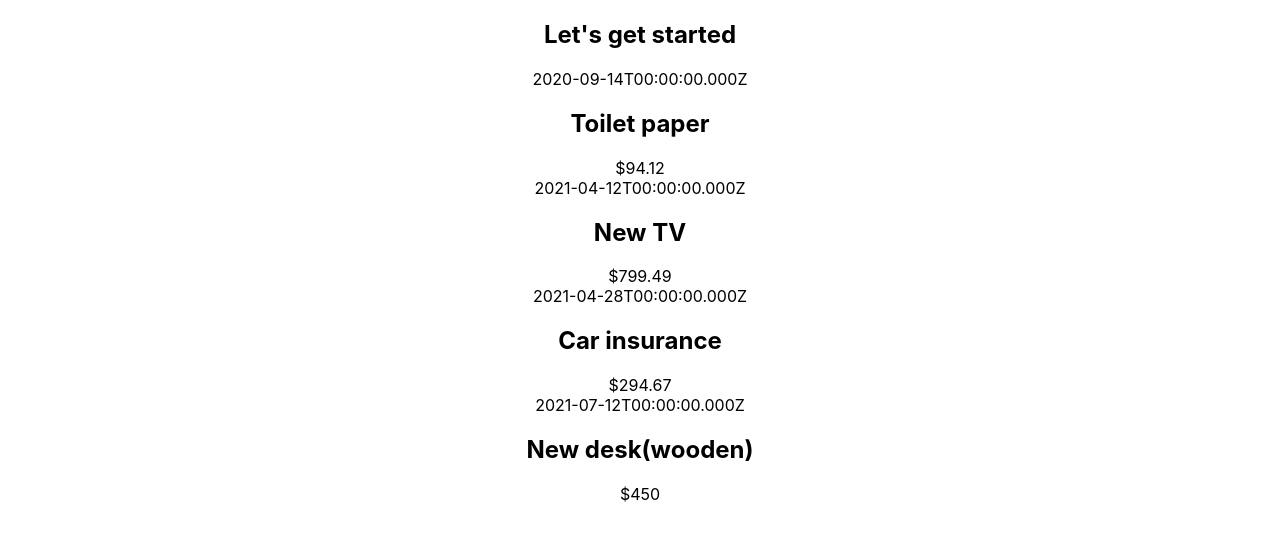
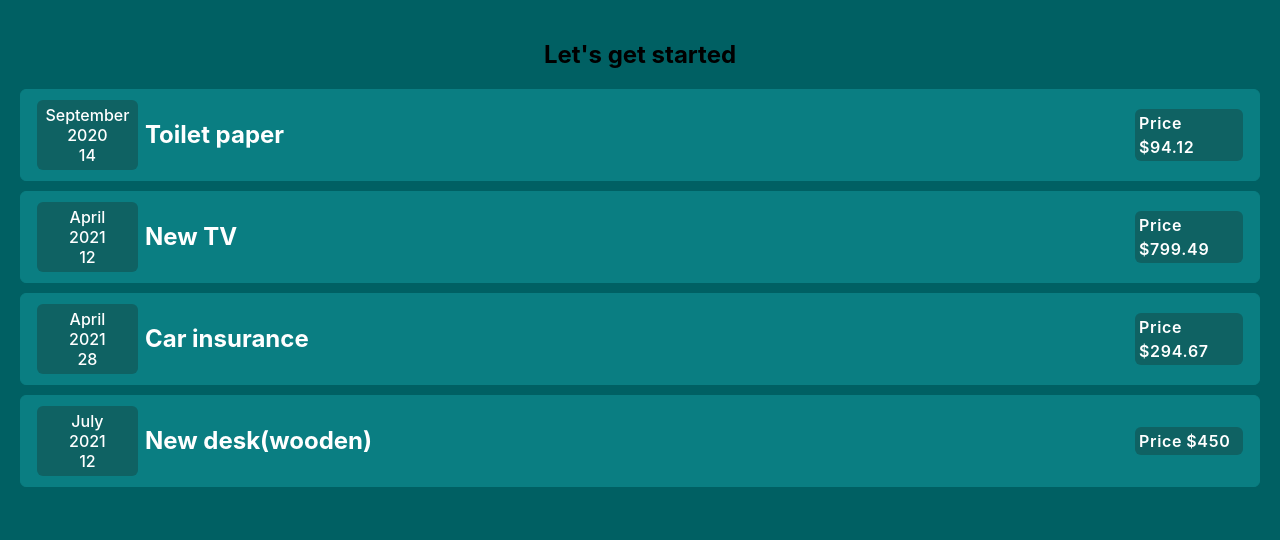
Before and after one commit to harshrajhrj/react-grasp, a JavaScript app: page / in a window 1280 px wide. Shown: the top 540 px of the page. Built offline with nearby package versions, Linux system fonts and the light colour scheme; the HTML template or start-up script is replaced by a standard one.

Commit message:
--stage 2, completed adding expense card

```diff
--- a/src/App.css
+++ b/src/App.css
@@ -1,3 +1,7 @@
+html {
+  background: #006063;
+}
+
 .App {
   text-align: center;
 }
--- a/src/App.js
+++ b/src/App.js
@@ -1,5 +1,6 @@
 import './App.css';
-import ExpenseItem from './components/ExpenseItem';
+import "./components/Expense.css"
+import Expenses from './components/Expenses';
 
 function App() {
 
@@ -29,15 +30,14 @@ function App() {
       amount: 450
     },
   ]
+
   return (
-    <div className="App">
-      <h2>Let's get started</h2>
-      {
-        expense_items.map((item) => (
-          <ExpenseItem key={item.id} date={item.date} title={item.title} amount={item.amount} />
-        ))
-      }
-    </div>
+    <>
+      <div className="App">
+        <h2>Let's get started</h2>
+        <Expenses expenses={expense_items} />
+      </div>
+    </>
   );
 }
 
--- /dev/null
+++ b/src/components/Card.js
@@ -0,0 +1,10 @@
+function Card(props) {
+    const className = 'card ' + props.className;
+    return (
+        <div className={className}>
+            {props.children}
+        </div>
+    )
+}
+
+export default Card
--- /dev/null
+++ b/src/components/Expense.css
@@ -0,0 +1,66 @@
+.App {
+  padding: 10px;
+  margin: 10px;
+}
+.App .expense-body {
+  display: flex;
+  flex-direction: column;
+  gap: 10px;
+}
+.App .expense-body .expense-item {
+  display: flex;
+  align-items: center;
+  padding: 0.375rem 0.75rem 0.375rem 0.75rem;
+  border: 1px solid #0a7e82;
+  border-radius: 0.375rem;
+  background: #0a7e82;
+  color: #fff;
+  cursor: pointer;
+  transition: all 0.1s ease-in-out;
+}
+.App .expense-body .expense-item:hover {
+  box-shadow: 0 14px 28px rgba(0, 0, 0, 0.25), 0 10px 10px #fff;
+  border-color: #fff;
+  background: #fff;
+  color: #0f6263;
+  transform: scale(1.02);
+}
+.App .expense-body .expense-item:hover .expense-date {
+  background: #0a7e82;
+  color: #fff;
+}
+.App .expense-body .expense-item:hover .expense-item__price {
+  background: #0a7e82;
+  color: #fff;
+}
+.App .expense-body .expense-item .expense-date {
+  background: #0f6263;
+  margin: 4px;
+  padding: 5px;
+  border-radius: 0.375rem;
+  font-weight: 500;
+  width: 100px;
+  text-align: center;
+}
+.App .expense-body .expense-item__description {
+  display: flex;
+  justify-content: space-between;
+  align-items: center;
+  width: 100%;
+  margin-left: 0.2rem;
+}
+.App .expense-body .expense-item__description .expense-item__price {
+  display: flex;
+  background: #0f6263;
+  border-radius: 0.375rem;
+  font-weight: 600;
+  letter-spacing: 0.7px;
+  margin: 4px;
+  padding: 4px;
+  gap: 4px;
+  width: 100px;
+  flex-wrap: wrap;
+}
+.App .expense-body .expense-item__description .expense-item__price::before {
+  content: attr(data-set);
+}/*# sourceMappingURL=Expense.css.map */
--- /dev/null
+++ b/src/components/Expense.scss
@@ -0,0 +1,81 @@
+$color-1 : #0a7e82;
+$color-2: #0f6263;
+$color-text: #fff;
+$bx-shadow: 0 1px 3px rgba(0, 0, 0, 0.12), 0 1px 2px #fff;
+$bx-shadow-hv: 0 14px 28px rgba(0, 0, 0, 0.25), 0 10px 10px #fff;
+
+.App {
+    padding: 10px;
+    margin: 10px;
+
+    .expense-body {
+        display: flex;
+        flex-direction: column;
+        gap: 10px;
+
+        .expense-item {
+            display: flex;
+            align-items: center;
+            padding: 0.375rem 0.75rem 0.375rem 0.75rem;
+            border: 1px solid $color-1;
+            border-radius: 0.375rem;
+            background: $color-1;
+            color: $color-text;
+            cursor: pointer;
+            transition: all .1s ease-in-out;
+
+            &:hover {
+                box-shadow: $bx-shadow-hv;
+                border-color: #fff;
+                background: #fff;
+                color: $color-2;
+                transform: scale(1.02);
+
+                .expense-date {
+                    background: $color-1;
+                    color: #fff;
+                }
+
+                .expense-item__price {
+                    background: $color-1;
+                    color: #fff;
+                }
+            }
+
+            .expense-date {
+                background: $color-2;
+                margin: 4px;
+                padding: 5px;
+                border-radius: 0.375rem;
+                font-weight: 500;
+                width: 100px;
+                text-align: center;
+            }
+
+            &__description {
+                display: flex;
+                justify-content: space-between;
+                align-items: center;
+                width: 100%;
+                margin-left: 0.2rem;
+
+                .expense-item__price {
+                    display: flex;
+                    background: $color-2;
+                    border-radius: 0.375rem;
+                    font-weight: 600;
+                    letter-spacing: 0.7px;
+                    margin: 4px;
+                    padding: 4px;
+                    gap: 4px;
+                    width: 100px;
+                    flex-wrap: wrap;
+
+                    &::before {
+                        content: attr(data-set);
+                    }
+                }
+            }
+        }
+    }
+}
--- /dev/null
+++ b/src/components/ExpenseDate.js
@@ -0,0 +1,14 @@
+function ExpenseDate(props) {
+    const month = props.date.toLocaleString('en-US', { month: 'long' });
+    const day = props.date.toLocaleString('en-US', { day: '2-digit' });
+    const year = props.date.getFullYear();
+    return (
+        <div className='expense-date'>
+            <div className='expense-date__month'>{month}</div>
+            <div className='expense-date__year'>{year}</div>
+            <div className='expense-date__day'>{day}</div>
+        </div>
+    )
+}
+
+export default ExpenseDate
--- a/src/components/ExpenseItem.js
+++ b/src/components/ExpenseItem.js
@@ -1,10 +1,12 @@
+import ExpenseDate from "./ExpenseDate"
+
 function ExpenseItem(props) {
     return (
         <div className="expense-item">
-            <div>{props.date.toISOString()}</div>
+            <ExpenseDate date={props.date} />
             <div className="expense-item__description">
                 <h2>{props.title}</h2>
-                <div className="expense-item_price">${props.amount}</div>
+                <div data-set="Price" className="expense-item__price">${props.amount}</div>
             </div>
         </div>
     )
--- /dev/null
+++ b/src/components/Expenses.js
@@ -0,0 +1,16 @@
+import Card from "./Card"
+import ExpenseItem from "./ExpenseItem"
+
+function Expenses(props) {
+    return (
+        <Card className="expense-body">
+            {
+                props.expenses.map((item) => (
+                    <ExpenseItem key={item.id} date={item.date} title={item.title} amount={item.amount} />
+                ))
+            }
+        </Card>
+    )
+}
+
+export default Expenses
```
Also changed, not shown: src/components/ExpenseItem.scss (deleted), 1 other file (tests, documents, lock files or other folders).
